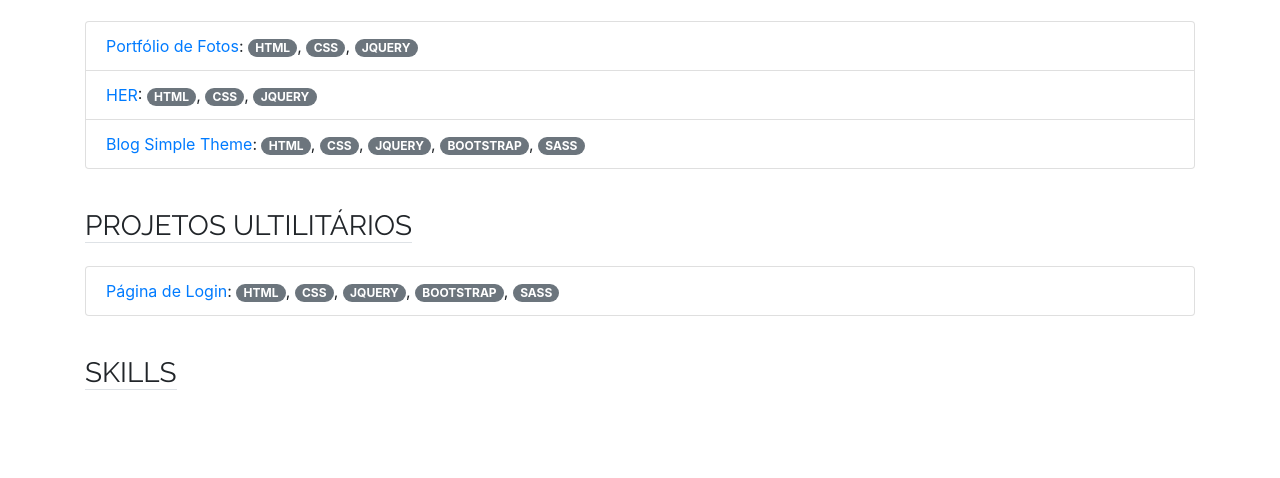
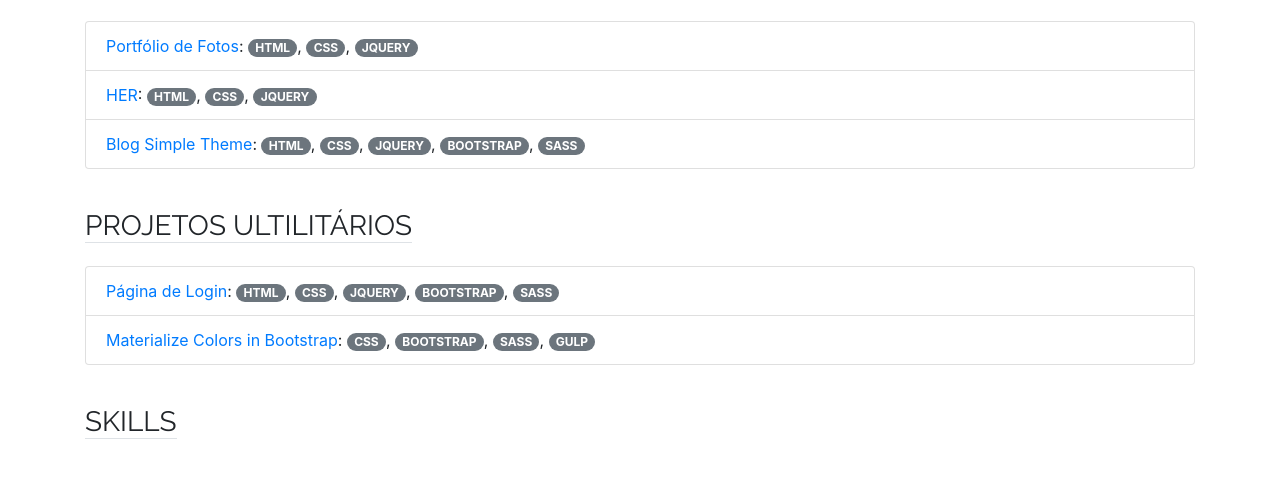
Before and after one commit to matheus-teixeira/matheus-teixeira.github.io, a plain HTML site: page index.html in a window 1280 px wide. Shown: the part 1093-1571 px from the top of the page. Drawn offline with Linux system fonts and the light colour scheme.

Commit message:
Update index.html

```diff
--- a/index.html
+++ b/index.html
@@ -121,11 +121,14 @@
     </li>
 </ul>
 
-<!--PROJETOS-->
+<!--PROJETOS ULTILITÁRIOS-->
 <h3 class="title py-3 mt-4" id="projetos"><span class="border-bottom">PROJETOS ULTILITÁRIOS</span></h3>
 <ul class="list-group">
-        <li class="list-group-item">
+    <li class="list-group-item">
         <a href="https://matheustx.github.io/form-login/" target="_blank">Página de Login</a>: <span class="badge badge-pill badge-secondary">HTML</span>, <span class="badge badge-pill badge-secondary">CSS</span>, <span class="badge badge-pill badge-secondary">JQUERY</span>, <span class="badge badge-pill badge-secondary">BOOTSTRAP</span>, <span class="badge badge-pill badge-secondary">SASS</span>
+    </li>
+    <li class="list-group-item">
+        <a href="https://matheustx.github.io/materialize-colors-in-bootstrap/" target="_blank">Materialize Colors in Bootstrap</a>: <span class="badge badge-pill badge-secondary">CSS</span>, <span class="badge badge-pill badge-secondary">BOOTSTRAP</span>, <span class="badge badge-pill badge-secondary">SASS</span>, <span class="badge badge-pill badge-secondary">GULP</span>
     </li>
 </ul>
 
```
